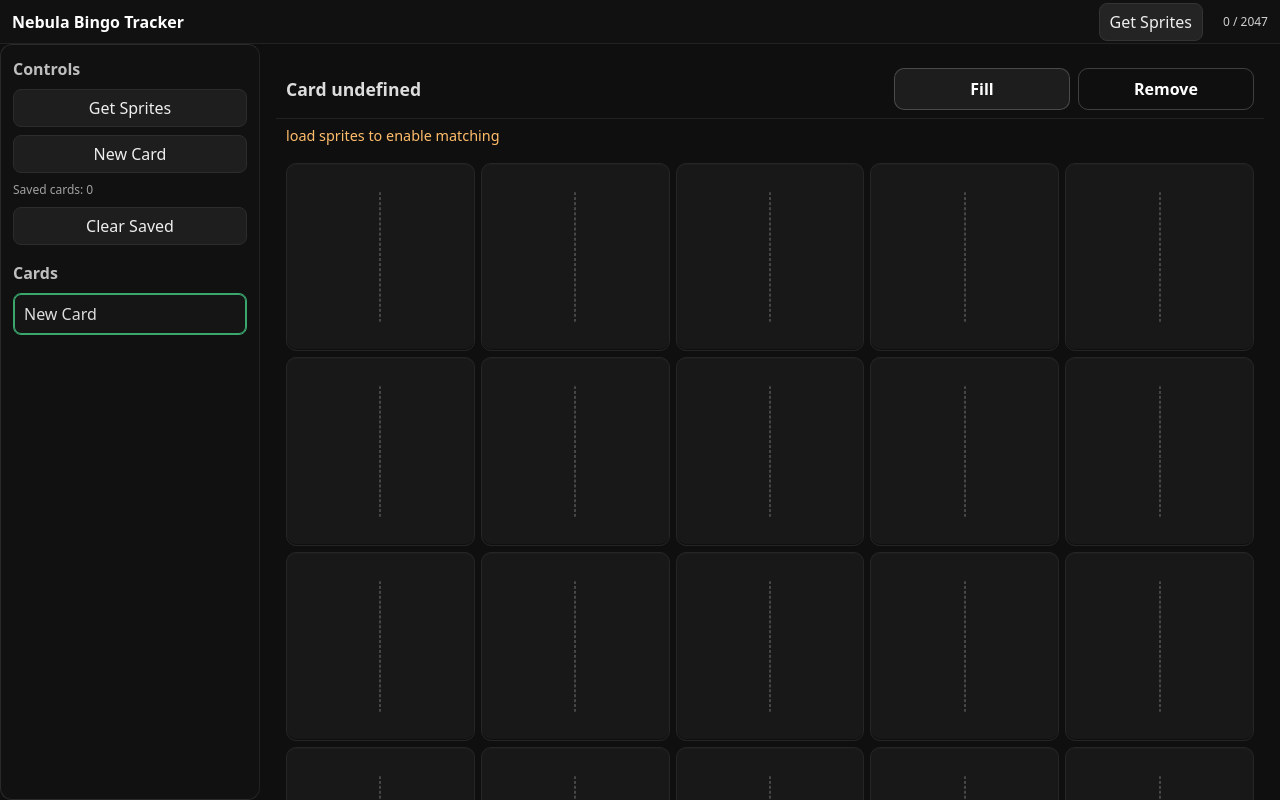
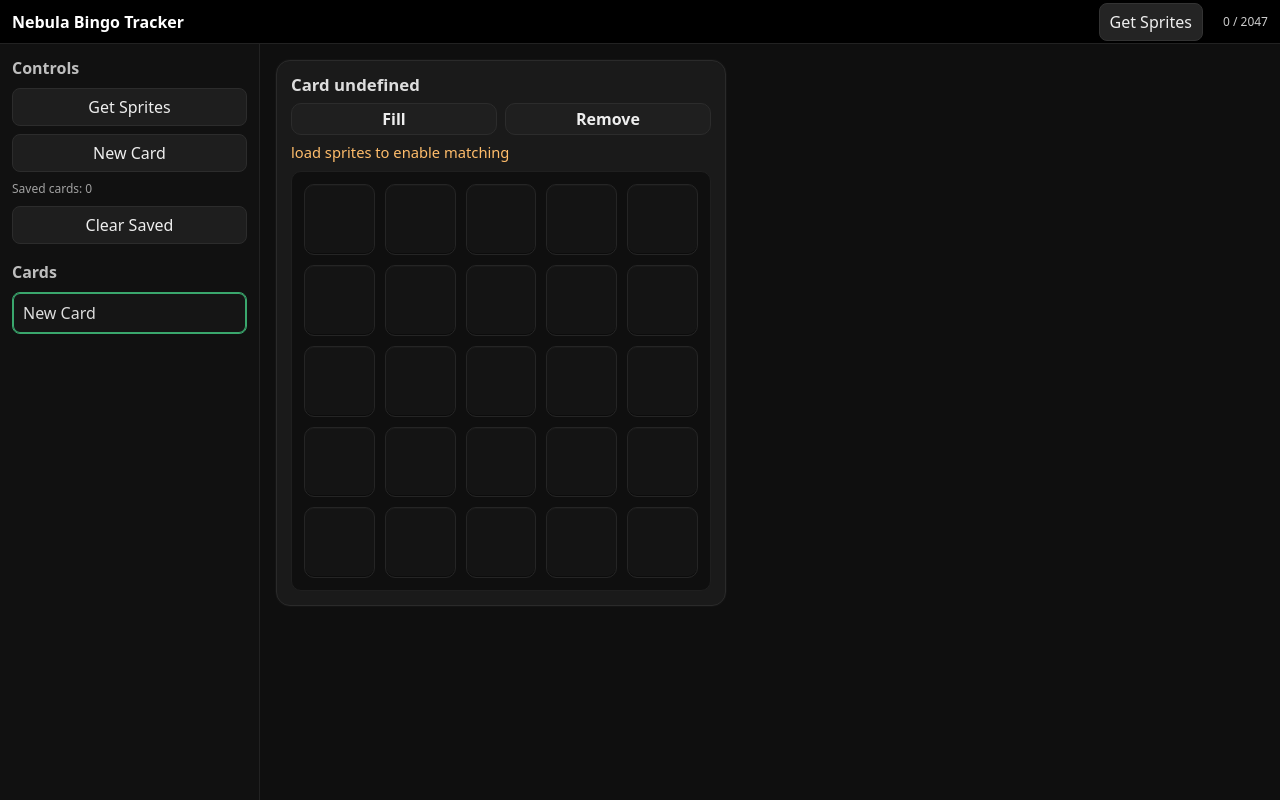
Before and after one commit to IlyeanaPlus/Nebula-Bingo-Tracker, a React (Vite) app: page / in a window 1280 px wide. Shown: the top 800 px of the page. Built offline with nearby package versions, Linux system fonts and the light colour scheme.

Commit message:
Refactored Bingo.css and BingoCard.jsx for new styles

```diff
--- a/src/components/BingoCard.jsx
+++ b/src/components/BingoCard.jsx
@@ -7,14 +7,16 @@ import { prepareRefIndex, findBestMatch } from "../utils/matchers";
 export default function BingoCard({ id, title, spritesIndex, onRemove, onRename }) {
   const [name, setName] = useState(title || `Card ${id}`);
   const [renaming, setRenaming] = useState(false);
-  const [spritesReady, setSpritesReady] = useState(!!spritesIndex && Object.keys(spritesIndex || {}).length > 0);
+  const [spritesReady, setSpritesReady] = useState(
+    !!spritesIndex && Object.keys(spritesIndex || {}).length > 0
+  );
   const [matchResults, setMatchResults] = useState(Array(25).fill(null));
   const [showTuner, setShowTuner] = useState(false);
   const [pendingImageSrc, setPendingImageSrc] = useState(null);
   const [fractions, setFractions] = useState(loadFractions());
   const fileInputRef = useRef(null);
 
-  // Renaming UX
+  // Renaming logic
   function handleRenameClick() {
     setRenaming(true);
   }
@@ -24,7 +26,7 @@ export default function BingoCard({ id, title, spritesIndex, onRemove, onRename
     onRename?.(id, name);
   }
 
-  // Header buttons (scaled neatly)
+  // File → tuner pipeline
   function handlePickImage() {
     fileInputRef.current?.click();
   }
@@ -40,16 +42,16 @@ export default function BingoCard({ id, title, spritesIndex, onRemove, onRename
     setShowTuner(false);
     setFractions(newFractions);
     saveFractions(newFractions);
-    // Convert pending image into crops and match
     if (!pendingImageSrc) return;
+
     const tmp = new Image();
     await new Promise((res, rej) => {
       tmp.onload = () => res();
       tmp.onerror = rej;
       tmp.src = pendingImageSrc;
     });
+
     const crops = computeCrops25(tmp, newFractions);
-    // Send crops to matcher for this card
     const results = await matchAll(crops);
     setMatchResults(results);
   }
@@ -59,7 +61,7 @@ export default function BingoCard({ id, title, spritesIndex, onRemove, onRename
     setPendingImageSrc(null);
   }
 
-  // Matching logic: find best sprite for each crop using existing index
+  // Matching logic
   async function matchAll(crops) {
     if (!spritesIndex) return Array(25).fill(null);
     const prepared = prepareRefIndex(spritesIndex);
@@ -67,18 +69,20 @@ export default function BingoCard({ id, title, spritesIndex, onRemove, onRename
     for (let i = 0; i < 25; i++) {
       const crop = crops[i];
       const best = await findBestMatch(crop, prepared);
-      out.push(best); // shape depends on matcher (e.g., {id, score, url})
+      out.push(best);
     }
     return out;
   }
 
   return (
-    <div className="bingo-card">
-      <div className="bingo-card__header">
+    <div className="card">
+      <div className="card-header">
+        {/* Title row */}
+        <div className="title-row">
           {renaming ? (
-          <form onSubmit={handleRenameSubmit} className="rename-inline">
+            <form onSubmit={handleRenameSubmit}>
               <input
-              className="rename-input"
+                className="title-inline"
                 value={name}
                 onChange={(e) => setName(e.target.value)}
                 autoFocus
@@ -86,16 +90,22 @@ export default function BingoCard({ id, title, spritesIndex, onRemove, onRename
               />
             </form>
           ) : (
-          <h2 className="card-title" title="Click to rename" onClick={handleRenameClick}>
+            <h2 className="title" title="Click to rename" onClick={handleRenameClick}>
               {name}
             </h2>
           )}
-        <div className="header-spacer" />
-        <div className="header-actions">
-          <button className="nbt-btn wide" onClick={handlePickImage} title="Fill: pick screenshot & fine-tune grid">
+        </div>
+
+        {/* Actions row (buttons below title) */}
+        <div className="actions-row">
+          <button
+            className="btn"
+            onClick={handlePickImage}
+            title="Fill: pick screenshot & fine-tune grid"
+          >
             Fill
           </button>
-          <button className="nbt-btn ghost wide" onClick={() => onRemove?.(id)}>
+          <button className="btn" onClick={() => onRemove?.(id)}>
             Remove
           </button>
           <input
@@ -108,15 +118,25 @@ export default function BingoCard({ id, title, spritesIndex, onRemove, onRename
         </div>
       </div>
 
+      {/* Status row */}
       <div className="bingo-card__status">
-        {spritesReady ? <span className="ok">sprites loaded!</span> : <span className="warn">load sprites to enable matching</span>}
+        {spritesReady ? (
+          <span className="ok">sprites loaded!</span>
+        ) : (
+          <span className="warn">load sprites to enable matching</span>
+        )}
       </div>
 
-      <div className="bingo-grid">
+      {/* Grid */}
+      <div className="grid-5x5">
         {Array.from({ length: 25 }, (_, i) => (
           <div key={i} className="cell">
             {matchResults[i] ? (
-              <img className="cell-sprite" src={matchResults[i].url || matchResults[i].dataURL} alt={`match-${i}`} />
+              <img
+                className="cell-sprite"
+                src={matchResults[i].url || matchResults[i].dataURL}
+                alt={`match-${i}`}
+              />
             ) : (
               <div className="cell-empty" />
             )}
@@ -124,6 +144,7 @@ export default function BingoCard({ id, title, spritesIndex, onRemove, onRename
         ))}
       </div>
 
+      {/* Grid tuner modal */}
       {showTuner && (
         <GridTunerModal
           imageSrc={pendingImageSrc}
--- a/src/styles/bingo.css
+++ b/src/styles/bingo.css
@@ -1,6 +1,6 @@
 /* src/styles/bingo.css */
 
-/* Dark mode base */
+/* ---------- Theme ---------- */
 :root {
   --bg: #121212;
   --fg: #e8e8e8;
@@ -11,6 +11,8 @@
   --muted: #b6b6b6;
 }
 
+* { box-sizing: border-box; }
+
 body {
   margin: 0;
   background: var(--bg);
@@ -18,234 +20,8 @@ body {
   font-family: system-ui, -apple-system, BlinkMacSystemFont, "Segoe UI", Arial, sans-serif;
 }
 
-/* Header */
+/* ---------- App chrome ---------- */
 .app-header {
-  background: #000;
-  color: var(--fg);
-  padding: 10px 16px;
-  display: flex;
-  justify-content: space-between;
-  align-items: center;
-}
-.app-header .title {
-  font-weight: bold;
-}
-
-/* Layout: sidebar always full column */
-.layout {
-  display: grid;
-  grid-template-columns: 300px 1fr; /* sidebar + content */
-  gap: 16px;
-  padding: 16px;
-}
-
-/* Sidebar */
-.sidebar {
-  background: var(--panel-2);
-  border: 1px solid var(--border);
-  border-radius: 12px;
-  padding: 12px;
-}
-.sidebar h2 {
-  margin: 0 0 8px 0;
-  font-size: 1rem;
-}
-.sidebar .stack { display: grid; gap: 8px; }
-.sidebar .progress-line { color: var(--muted); font-size: 12px; }
-.fill-bar {
-  height: 8px;
-  background: #111;
-  border: 1px solid #333;
-  border-radius: 6px;
-  overflow: hidden;
-}
-.fill-bar-inner {
-  height: 100%;
-  background: var(--accent);
-}
-
-/* Cards container */
-.cards {
-  display: flex;
-  flex-wrap: wrap;
-  gap: 20px;
-}
-
-/* Individual bingo card: 50% bigger */
-.card {
-  background: var(--panel);
-  border: 1px solid var(--border);
-  border-radius: 12px;
-  padding: 8px;
-  width: 450px;
-  box-shadow: 0 2px 6px rgba(0,0,0,.4);
-  position: relative;
-}
-
-/* Card header */
-.card-header {
-  display: flex;
-  justify-content: space-between;
-  align-items: center;
-  margin-bottom: 8px;
-}
-.card-header input.title-inline {
-  background: transparent;
-  border: 1px solid var(--border);
-  border-radius: 6px;
-  color: var(--fg);
-  font-size: 14px;
-  padding: 2px 6px;
-}
-.card-header .actions button {
-  margin-left: 4px;
-}
-
-/* Grid of 25 cells */
-.grid-5x5 {
-  display: grid;
-  grid-template-columns: repeat(5, 1fr);
-  gap: 8px;
-}
-.cell {
-  background: var(--panel-2);
-  border: 1px solid var(--border);
-  border-radius: 10px;
-  aspect-ratio: 1;
-  display: flex;
-  align-items: center;
-  justify-content: center;
-  font-size: 12px;
-  color: var(--fg);
-  cursor: pointer;
-  overflow: hidden;
-}
-.cell img {
-  width: 100%;
-  height: 100%;
-  object-fit: contain;
-}
-.cell.complete {
-  background: #2a4;
-  border-color: #3c6;
-}
-.cell-text {
-  padding: 2px;
-  text-align: center;
-  word-break: break-word;
-}
-
-/* Fill overlay */
-.fill-overlay {
-  position: absolute;
-  inset: 0;
-  background: rgba(0,0,0,.85);
-  display: flex;
-  align-items: center;
-  justify-content: center;
-}
-.fill-box {
-  background: #1e1e1e;
-  border: 1px solid var(--border);
-  border-radius: 12px;
-  padding: 16px;
-  text-align: center;
-  width: 280px;
-}
-.fill-title { margin-bottom: 6px; }
-.fill-bar { margin: 6px 0; }
-.fill-meta { font-size: 12px; margin-bottom: 4px; }
-.fill-hint { font-size: 11px; color: var(--muted); }
-
-/* Buttons */
-button {
-  background: #222;
-  border: 1px solid var(--border);
-  color: var(--fg);
-  border-radius: 6px;
-  padding: 4px 8px;
-  cursor: pointer;
-}
-button:hover {
-  background: #333;
-}
-
-/* styles/bingo.css */
-.layout {
-  display: flex;
-  flex-direction: column;
-  height: 100vh;
-}
-
-.main-column {
-  display: flex;
-  flex-direction: column;
-  flex: 1;
-}
-
-.app-header {
-  flex: 0 0 auto;
-  display: flex;
-  justify-content: space-between;
-  align-items: center;
-  background: #000;
-  padding: 8px 16px;
-  color: #fff;
-}
-
-.body {
-  display: grid;
-  grid-template-columns: 250px 1fr;
-  flex: 1;
-  overflow: hidden;
-}
-
-.sidebar {
-  background: #111;
-  padding: 12px;
-  border-right: 1px solid #333;
-  overflow-y: auto;
-}
-
-.cards {
-  padding: 12px;
-  overflow-y: auto;
-}
-
-
-/* === Debug Crops (modal) – keep tiles perfectly square without affecting rest of UI === */
-/* Target only the images we render for crops: <img alt="crop X"> inside the Fill modal */
-.fill-overlay .fill-box img[alt^="crop "] {
-  display: block;
-  width: 100% !important;     /* fill the tile wrapper */
-  height: auto !important;    /* prevent vertical stretching */
-  max-width: 64px;            /* visual cap (matches prior intent) */
-  aspect-ratio: 1 / 1;        /* preserve square shape */
-  object-fit: contain;        /* no distortion; letterbox if needed */
-  image-rendering: pixelated; /* keep crisp pixels */
-}
-
-/* Ensure each tile wrapper doesn’t force extra height */
-.fill-overlay .fill-box .debug-crop-tile,
-.fill-overlay .fill-box .debug-crop-wrap {
-  aspect-ratio: 1 / 1;
-}
-
-/* Don’t let grid stretch rows unevenly */
-.fill-overlay .fill-box .debug-crops-grid {
-  align-items: start;
-}
-
-/* --- Layout shell --- */
-.app {
-  min-height: 100vh;
-  background: #0f0f0f;
-  color: #ddd;
-}
-
-/* Header across the top */
-.app-header,
-header.app-header {
   position: sticky;
   top: 0;
   z-index: 1000;
@@ -254,15 +30,12 @@ header.app-header {
   gap: 12px;
   height: 44px;
   padding: 0 12px;
-  background: #111;
+  background: #000;
+  color: #fff;
   border-bottom: 1px solid #222;
 }
-.app-header .title {
-  font-weight: 600;
-}
-.app-header .spacer {
-  flex: 1;
-}
+.app-header .title { font-weight: 600; }
+.app-header .spacer { flex: 1; }
 .app-header .btn {
   padding: 6px 10px;
   background: #242424;
@@ -272,21 +45,18 @@ header.app-header {
   cursor: pointer;
 }
 .app-header .btn:hover { background: #2b2b2b; }
-.app-header .badge {
-  margin-left: 8px;
-  font-size: 12px;
-  opacity: .8;
+.app-header .badge { margin-left: 8px; font-size: 12px; opacity: .8; }
+
+.app {
+  min-height: 100vh;
+  background: #0f0f0f;
+  color: #ddd;
 }
 
-/* Body splits into sidebar (fixed) + main content */
-.app-body {
-  display: block; /* sidebar is fixed; main flows */
-}
-
-/* Fixed left sidebar */
+/* ---------- Sidebar + main ---------- */
 .sidebar {
   position: fixed;
-  top: 44px;         /* header height */
+  top: 44px;
   bottom: 0;
   left: 0;
   width: 260px;
@@ -295,21 +65,13 @@ header.app-header {
   border-right: 1px solid #222;
   overflow: auto;
 }
-
-/* Main takes the rest of the width */
 .main-content {
-  margin-left: 260px; /* same as sidebar width */
+  margin-left: 260px;
   padding: 16px;
   min-height: calc(100vh - 44px);
 }
-
-/* Panels and controls in the sidebar */
 .sidebar .panel { margin-bottom: 16px; }
-.sidebar .panel-title {
-  font-weight: 600;
-  margin-bottom: 8px;
-  opacity: .85;
-}
+.sidebar .panel-title { font-weight: 600; margin-bottom: 8px; opacity: .85; }
 .sidebar .row { display: flex; gap: 8px; margin-bottom: 8px; }
 .sidebar .btn {
   flex: 1;
@@ -337,156 +99,117 @@ header.app-header {
   cursor: pointer;
 }
 .sidebar .list-item:hover { background: #1a1a1a; }
-.sidebar .list-item.active {
-  border-color: #3aa76d;
-  box-shadow: 0 0 0 1px #3aa76d inset;
-}
-.sidebar .list-item .tag {
-  font-size: 11px; opacity: .8; background: #223225; padding: 2px 6px; border-radius: 999px;
-}
+.sidebar .list-item.active { border-color: #3aa76d; box-shadow: 0 0 0 1px #3aa76d inset; }
+.sidebar .list-item .tag { font-size: 11px; opacity: .8; background: #223225; padding: 2px 6px; border-radius: 999px; }
 
-/* Grid + cells (keeps your existing look; tweak only if needed) */
-.grid-5x5 {
-  display: grid;
-  grid-template-columns: repeat(5, 1fr);
-  gap: 12px;
-  background: #111;
-  border: 1px solid #222;
-  padding: 12px;
-  border-radius: 10px;
-  max-width: 720px;
-}
-.cell {
-  height: 108px;
-  border: 1px solid #2a2a2a;
-  border-radius: 8px;
-  background: #151515;
-  display: grid;
-  place-items: center;
-  cursor: pointer;
-}
-.cell.complete { outline: 2px solid #3aa76d; }
-.cell img { max-width: 100%; max-height: 100%; image-rendering: pixelated; }
-.cell-text { opacity: .7; }
+.cards { display: flex; flex-wrap: wrap; gap: 20px; }
 
-/* BingoCard header row (inside the card area) */
-.card .card-header {
-  display: flex;
-  align-items: center;
-  gap: 12px;
-  margin: 0 0 10px;
-}
-.card .title-inline {
-  min-width: 200px;
-  background: #1a1a1a;
-  color: #eee;
-  border: 1px solid #2b2b2b;
-  border-radius: 8px;
-  padding: 6px 8px;
-}
-.card .actions .btn,
-.actions button {
-  padding: 6px 10px;
-  background: #1f1f1f;
-  border: 1px solid #2c2c2c;
-  border-radius: 8px;
-  color: #eee;
-  cursor: pointer;
-  margin-right: 6px;
-}
-.actions button:hover { background: #262626; }
-
-/* Fill overlay */
-.fill-overlay {
-  position: fixed; inset: 0; background: rgba(0,0,0,.5);
-  display: grid; place-items: center;
-}
-.fill-box {
-  width: min(460px, 90vw);
-  background: #121212;
-  border: 1px solid #2a2a2a;
-  border-radius: 12px;
-  padding: 16px;
-  color: #eee;
-}
-.fill-title { font-weight: 600; margin-bottom: 10px; }
-.fill-bar { height: 8px; background: #222; border-radius: 999px; overflow: hidden; }
-.fill-bar-inner { height: 100%; background: #3aa76d; width: 0%; transition: width .2s linear; }
-.fill-meta { margin-top: 8px; font-size: 12px; opacity: .85; }
-.fill-hint { margin-top: 8px; font-size: 12px; opacity: .7; }
-
-/* Panels / card containers */
+/* ---------- Card ---------- */
 .card {
-  background: #121212;
-  border: 1px solid #232323;
+  background: var(--panel);
+  border: 1px solid var(--border);
   border-radius: 14px;
-  padding: 16px;
+  padding: 14px;
+  width: 450px;
   box-shadow: 0 2px 0 #1a1a1a inset, 0 0 0 1px rgba(255,255,255,0.02);
 }
 
-/* Header row inside each card */
-.card .card-header {
+/* Title row + Actions row (buttons below title) */
+.card-header {
+  display: grid;
+  grid-template-rows: auto auto;
+  gap: 8px;
+  margin-bottom: 10px;
+}
+
+/* Title row */
+.card-header .title-row {
   display: flex;
   align-items: center;
   gap: 10px;
-  margin: -4px 0 12px;
 }
-.card .title-inline {
-  height: 28px;
+.card-header .title {
+  margin: 0;
+  font-size: 1.05rem;
+  font-weight: 600;
+  line-height: 1.2;
+  cursor: pointer; /* title is clickable -> rename */
+}
+.card-header .title-inline {
+  height: 30px;
   padding: 4px 8px;
   background: #171717;
   border: 1px solid #2b2b2b;
   border-radius: 8px;
   color: #eaeaea;
+  font-size: 14px;
 }
-.card .actions button {
-  height: 28px;
+
+/* Actions row (buttons stretch neatly) */
+.card-header .actions-row {
+  display: grid;
+  grid-auto-flow: column;
+  grid-auto-columns: 1fr;
+  gap: 8px;
+}
+.card-header .actions-row .btn,
+.card-header .actions-row button {
+  height: 32px;
   padding: 0 10px;
-  background: #1d1d1d;
-  border: 1px solid #2a2a2a;
-  border-radius: 8px;
-  color: #e8e8e8;
+  background: #1f1f1f;
+  border: 1px solid #2c2c2c;
+  border-radius: 10px;
+  color: #eee;
   cursor: pointer;
+  font-weight: 600;
 }
-.card .actions button:hover { background: #232323; }
+.card-header .actions-row .btn:hover,
+.card-header .actions-row button:hover { background: #262626; }
 
-/* Grid & cells (fix lower border unevenness, match the reference) */
+/* Optional small status under header (e.g. “sprites loaded!”) */
+.bingo-card__status {
+  margin: -4px 0 8px;
+  font-size: 0.92rem;
+}
+.bingo-card__status .ok { color: #7dffb0; }
+.bingo-card__status .warn { color: #ffbd6b; }
+
+/* ---------- Grid (5x5) ---------- */
 .grid-5x5 {
   display: grid;
-  grid-template-columns: repeat(5, 1fr);
+  grid-template-columns: repeat(5, minmax(0, 1fr));
   gap: 10px;
   padding: 12px;
   border: 1px solid #1f1f1f;
   border-radius: 10px;
   background: #0f0f0f;
 }
-
 .cell {
-  height: 96px;
+  aspect-ratio: 1 / 1; /* perfect square */
+  width: 100%;
+  height: auto !important;
+  min-height: 0;
   border-radius: 10px;
   background: #141414;
-  border: 1px solid #252525;          /* consistent border on all sides */
+  border: 1px solid #252525;
   box-shadow:
-    0 1px 0 rgba(255,255,255,0.02) inset,  /* subtle top highlight */
-    0 -1px 0 rgba(0,0,0,0.4) inset;        /* subtle bottom shading (fixes 'weird lower border') */
+    0 1px 0 rgba(255,255,255,0.02) inset,
+    0 -1px 0 rgba(0,0,0,0.4) inset;
   display: grid;
   place-items: center;
   cursor: pointer;
+  overflow: hidden;
 }
 .cell.complete { outline: 2px solid #3aa76d; outline-offset: -1px; }
-
 .cell img {
-  max-width: 100%;
-  max-height: 100%;
+  max-width: 95%;
+  max-height: 95%;
+  object-fit: contain;
   image-rendering: pixelated;
 }
+.cell-text { font-size: 12px; opacity: .75; }
 
-.cell .cell-text {
-  font-size: 12px;
-  opacity: .75;
-}
-
-/* Sidebar progress (like your screenshot) */
+/* ---------- Progress (sidebar) ---------- */
 .progress-wrap { margin: 10px 2px 8px; }
 .progress-bar {
   width: 100%;
@@ -502,126 +225,20 @@ header.app-header {
   background: #3aa76d;
   transition: width .2s linear;
 }
-.progress-meta {
-  margin-top: 6px;
-  font-size: 12px;
-  opacity: .8;
-}
+.progress-meta { margin-top: 6px; font-size: 12px; opacity: .8; }
 
-/* --- Bingo card sizing & perfectly square cells --- */
-.card { max-width: 720px; }                 /* keeps the whole card a tidy width */
-.grid-5x5 {
-  display: grid;
-  grid-template-columns: repeat(5, minmax(0, 1fr));
-  gap: 10px;
-  padding: 12px;
-  border: 1px solid #1f1f1f;
-  border-radius: 10px;
-  background: #0f0f0f;
-}
-
-/* Square cells that scale with the card width */
-.cell {
-  aspect-ratio: 1 / 1;                      /* <-- perfect squares */
-  width: 100%;
-  /* remove any fixed heights you had earlier */
-  height: auto !important;
-  min-height: 0;
-  border-radius: 10px;
-  background: #141414;
-  border: 1px solid #252525;
-  box-shadow:
-    0 1px 0 rgba(255,255,255,0.02) inset,
-    0 -1px 0 rgba(0,0,0,0.4) inset;
-  display: grid;
-  place-items: center;
+/* ---------- Buttons (fallback/global) ---------- */
+button {
+  background: #222;
+  border: 1px solid var(--border);
+  color: var(--fg);
+  border-radius: 8px;
+  padding: 6px 10px;
   cursor: pointer;
 }
-.cell img {
-  max-width: 95%;
-  max-height: 95%;
-  image-rendering: pixelated;
-  object-fit: contain;
-}
+button:hover { background: #333; }
 
-/* Header buttons evenly scaled across header */
-.bingo-card__header {
-  display: flex;
-  align-items: center;
-  gap: 12px;
-  padding: 8px 10px;
-  border-bottom: 1px solid rgba(255,255,255,0.08);
-}
-.bingo-card__header .card-title {
-  margin: 0;
-  font-size: 1.1rem;
-  font-weight: 600;
-  cursor: pointer;
-}
-.bingo-card__header .rename-inline .rename-input {
-  font: inherit;
-  padding: 4px 8px;
-  border-radius: 8px;
-  border: 1px solid rgba(255,255,255,0.2);
-  background: rgba(255,255,255,0.05);
-  color: inherit;
-  width: 16ch;
-}
-.header-spacer { flex: 1; }
-.header-actions {
-  display: grid;
-  grid-auto-flow: column;
-  grid-auto-columns: 1fr;
-  gap: 8px;
-  width: clamp(240px, 40%, 360px);
-}
-.nbt-btn {
-  padding: 8px 10px;
-  border-radius: 10px;
-  border: 1px solid rgba(255,255,255,0.2);
-  background: rgba(255,255,255,0.06);
-  color: #fff;
-  font-weight: 600;
-  transition: transform .04s ease, background .15s ease, border-color .15s ease;
-}
-.nbt-btn:hover { background: rgba(255,255,255,0.12); }
-.nbt-btn:active { transform: translateY(1px); }
-.nbt-btn.ghost { background: transparent; }
-.nbt-btn.subtle { background: rgba(255,255,255,0.04); }
-.nbt-btn.wide { width: 100%; }
-
-.bingo-card__status { padding: 6px 10px; font-size: 0.9rem; }
-.bingo-card__status .ok { color: #7dffb0; }
-.bingo-card__status .warn { color: #ffbd6b; }
-
-.bingo-grid {
-  display: grid;
-  grid-template-columns: repeat(5, 1fr);
-  gap: 6px;
-  padding: 10px;
-}
-.cell {
-  aspect-ratio: 1 / 1;
-  background: rgba(255,255,255,0.04);
-  border-radius: 10px;
-  overflow: hidden;
-  display: grid;
-  place-items: center;
-}
-.cell-empty {
-  width: 70%;
-  height: 70%;
-  border: 1px dashed rgba(255,255,255,0.2);
-  border-radius: 8px;
-}
-.cell-sprite {
-  width: 90%;
-  height: 90%;
-  object-fit: contain;
-  image-rendering: pixelated;
-}
-
-/* Modal */
+/* ---------- Grid Tuner Modal ---------- */
 .nbt-modal-backdrop {
   position: fixed;
   inset: 0;
@@ -648,11 +265,22 @@ header.app-header {
   border-bottom: 1px solid rgba(255,255,255,0.08);
 }
 .nbt-modal-header .spacer { flex: 1; }
-.nbt-modal-body {
-  padding: 12px;
-  overflow: auto;
+.nbt-modal-body { padding: 12px; overflow: auto; }
+.nbt-modal-footer { padding: 8px 12px 12px; color: rgba(255,255,255,0.7); }
+.nbt-btn {
+  padding: 8px 10px;
+  border-radius: 10px;
+  border: 1px solid rgba(255,255,255,0.2);
+  background: rgba(255,255,255,0.06);
+  color: #fff;
+  font-weight: 600;
+  transition: transform .04s ease, background .15s ease, border-color .15s ease;
 }
-.nbt-modal-footer {
-  padding: 8px 12px 12px;
-  color: rgba(255,255,255,0.7);
-}
+.nbt-btn:hover { background: rgba(255,255,255,0.12); }
+.nbt-btn:active { transform: translateY(1px); }
+.nbt-btn.ghost { background: transparent; }
+.nbt-btn.subtle { background: rgba(255,255,255,0.04); }
+.nbt-btn.wide { width: 100%; }
+
+/* ---------- Clean-ups ---------- */
+/* Removed all Debug Crops styles — that feature is gone now */
```
Lines whose indentation alone changed are shown as unchanged.
